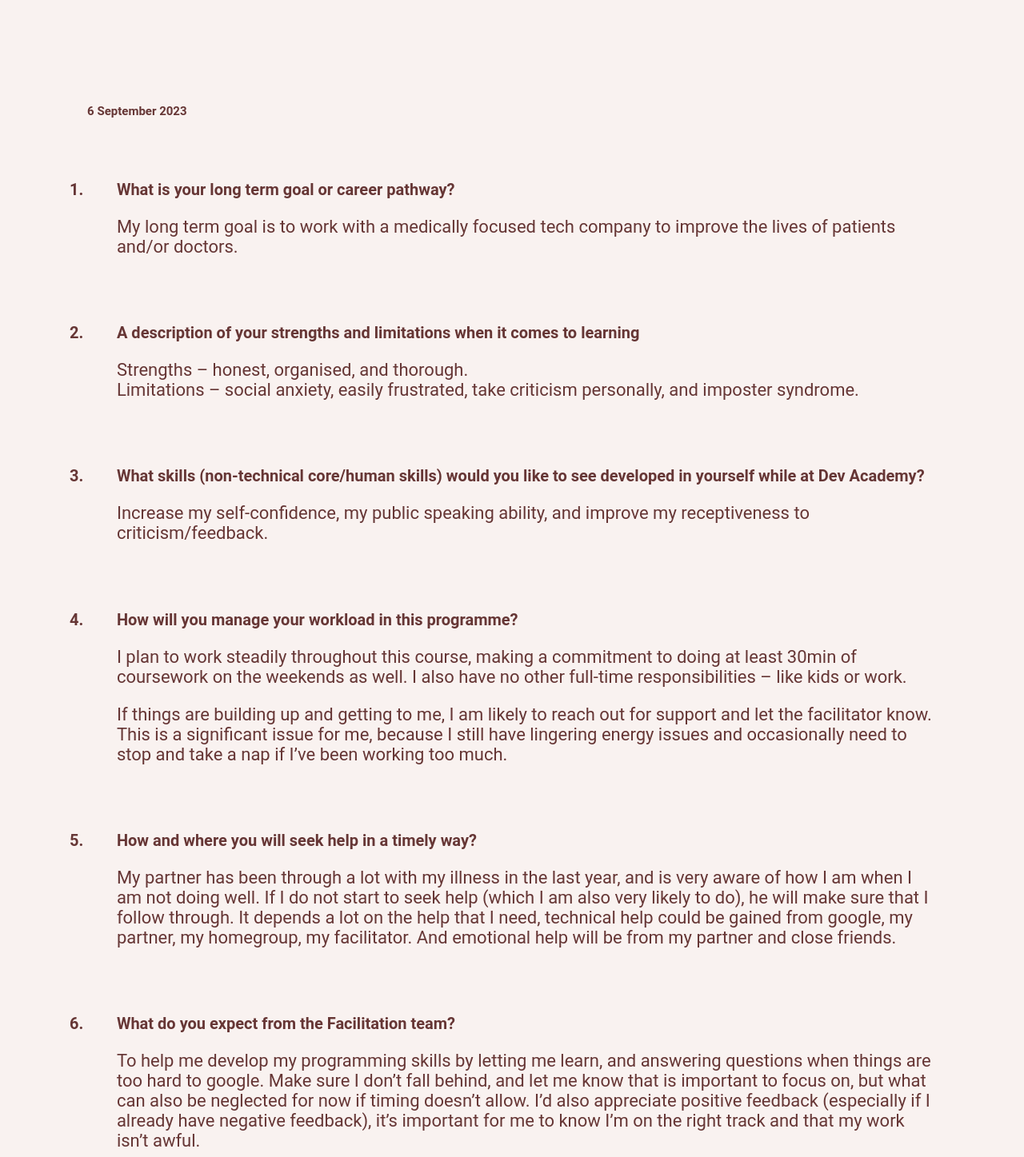
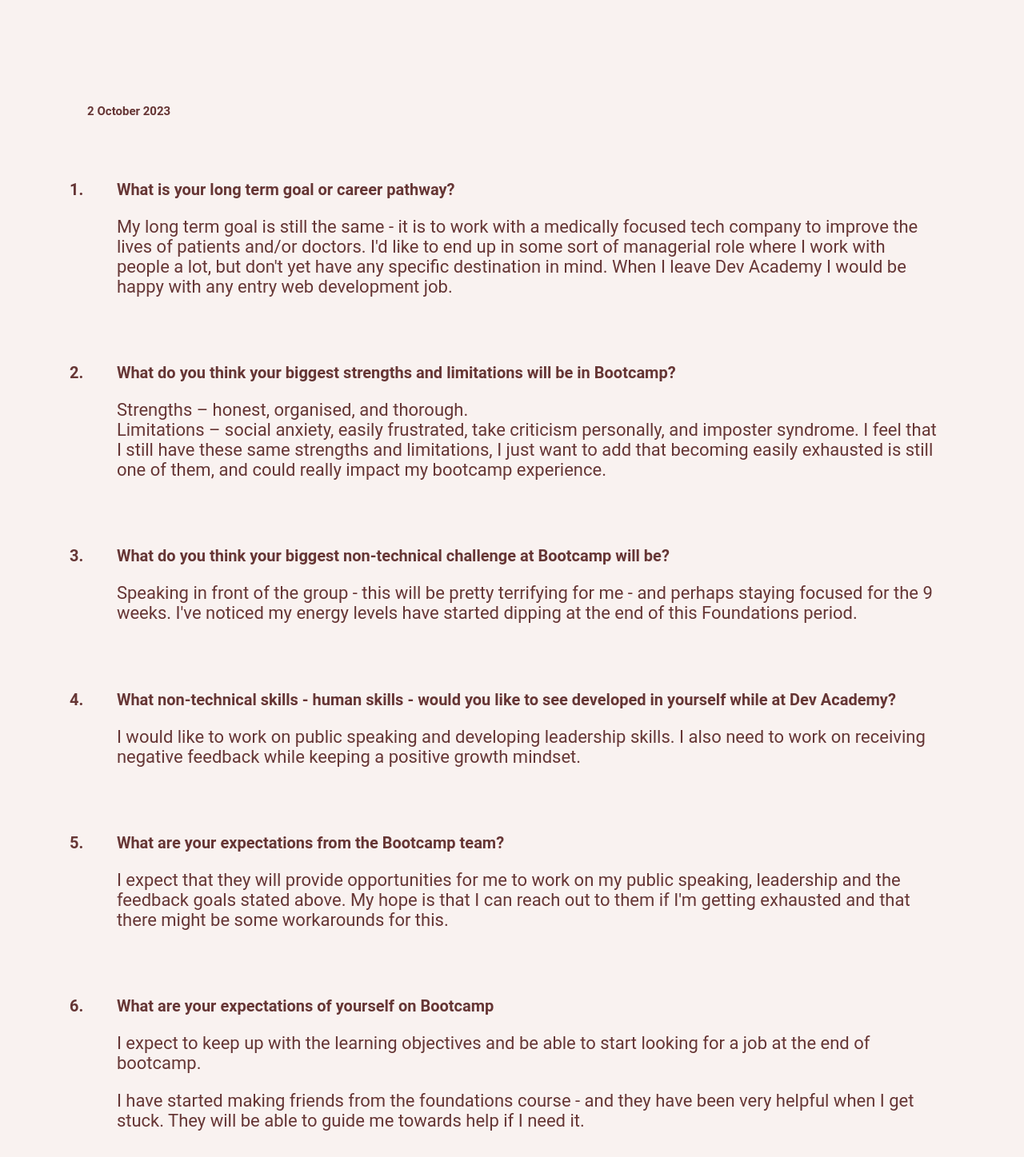
Before and after one commit to Kirsty-Ammundsen/DA-Foundations-Blog, a plain HTML site: page blog/learning-plan.html in a window 1280 px wide. Shown: the part 353-1800 px from the top of the page at 80% size. Drawn offline with Linux system fonts and the light colour scheme.

Commit message:
Update learning plan for Bootcamp

```diff
--- a/blog/learning-plan.html
+++ b/blog/learning-plan.html
@@ -23,7 +23,71 @@
     </div>
 
     <div class="border">
-      <h1>Learning Plan</h1>
+      <h1>Bootcamp - Learning Plan</h1>
+    </div>
+
+    <p class="date"><strong>2 October 2023</strong></p>
+
+    <ol>
+      <li>What is your long term goal or career pathway?</li>
+      <p>
+        My long term goal is still the same - it is to work with a medically
+        focused tech company to improve the lives of patients and/or doctors.
+        I'd like to end up in some sort of managerial role where I work with
+        people a lot, but don't yet have any specific destination in mind. When
+        I leave Dev Academy I would be happy with any entry web development job.
+      </p>
+      <li>
+        What do you think your biggest strengths and limitations will be in
+        Bootcamp?
+      </li>
+      <p>
+        Strengths – honest, organised, and thorough. <br />
+        Limitations – social anxiety, easily frustrated, take criticism
+        personally, and imposter syndrome. I feel that I still have these same
+        strengths and limitations, I just want to add that becoming easily
+        exhausted is still one of them, and could really impact my bootcamp
+        experience.
+      </p>
+      <li>
+        What do you think your biggest non-technical challenge at Bootcamp will
+        be?
+      </li>
+      <p>
+        Speaking in front of the group - this will be pretty terrifying for me -
+        and perhaps staying focused for the 9 weeks. I've noticed my energy
+        levels have started dipping at the end of this Foundations period.
+      </p>
+      <li>
+        What non-technical skills - human skills - would you like to see
+        developed in yourself while at Dev Academy?
+      </li>
+      <p>
+        I would like to work on public speaking and developing leadership
+        skills. I also need to work on receiving negative feedback while keeping
+        a positive growth mindset.
+      </p>
+      <li>What are your expectations from the Bootcamp team?</li>
+      <p>
+        I expect that they will provide opportunities for me to work on my
+        public speaking, leadership and the feedback goals stated above. My hope
+        is that I can reach out to them if I'm getting exhausted and that there
+        might be some workarounds for this.
+      </p>
+      <li>What are your expectations of yourself on Bootcamp</li>
+      <p>
+        I expect to keep up with the learning objectives and be able to start
+        looking for a job at the end of bootcamp.
+      </p>
+      <p>
+        I have started making friends from the foundations course - and they
+        have been very helpful when I get stuck. They will be able to guide me
+        towards help if I need it.
+      </p>
+    </ol>
+
+    <div class="border">
+      <h1>Foundations - Learning Plan</h1>
     </div>
 
     <p class="date"><strong>6 September 2023</strong></p>
```
